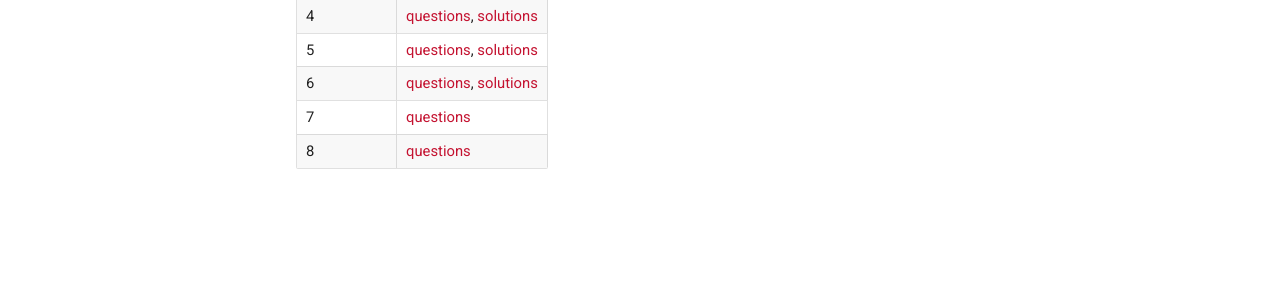
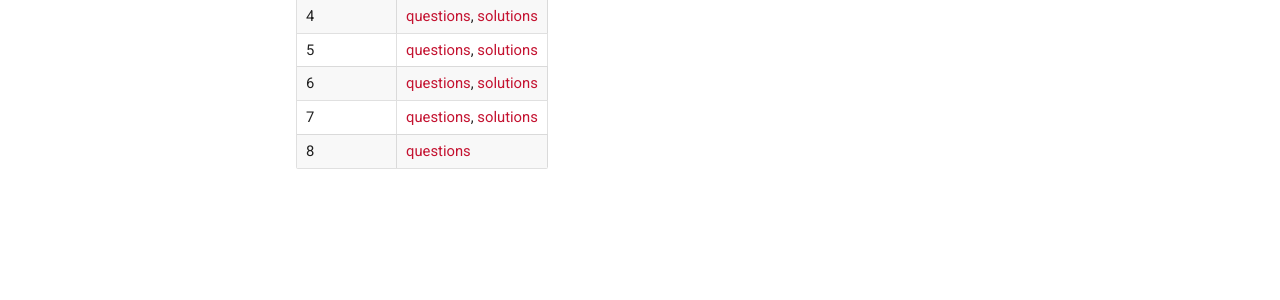
Before and after one commit to cmu-optimal-control/cmu-optimal-control.github.io, an MkDocs documentation site: the page built from docs/quizzes.md, in a window 1280 px wide. Shown: the part 364-664 px from the top of the page. Built offline with MkDocs 1.6.1 and Material for MkDocs 9.7.7, drawn with Linux system fonts in a browser that asks for light colours.

Commit message:
add quiz 7 solutions

```diff
--- a/docs/quizzes.md
+++ b/docs/quizzes.md
@@ -9,7 +9,7 @@
 |4| [questions](quizzes/week4.pdf), [solutions](https://github.com/Optimal-Control-16-745/quiz_solutions/blob/main/week_04_quiz_solutions.pdf) |
 |5| [questions](quizzes/week5.pdf), [solutions](https://github.com/Optimal-Control-16-745/quiz_solutions/blob/main/week_05_quiz_solutions.pdf) |
 |6| [questions](quizzes/week6.pdf), [solutions](https://github.com/Optimal-Control-16-745/quiz_solutions/blob/main/week_06_quiz_solutions.pdf) |
-|7| [questions](quizzes/week7.pdf) |
+|7| [questions](quizzes/week7.pdf), [solutions](https://github.com/Optimal-Control-16-745/quiz_solutions/blob/main/week_07_quiz_solutions.pdf) |
 |8| [questions](quizzes/week8.pdf) |
 
 
```
